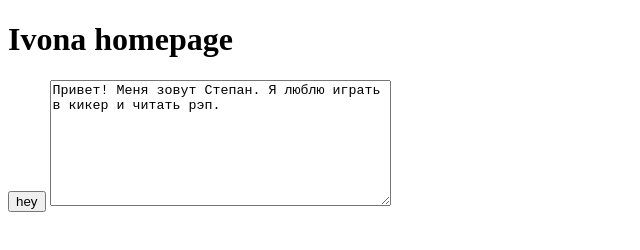
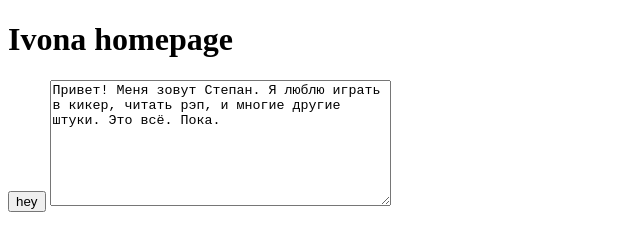
Before and after one commit to O4epegb/ivonatest, a website: page public/index.html in a window 1280 px wide. Both pictures are taken after a click on the button "hey". Shown: the whole page, without its empty margins (0-640 px from the left). Drawn offline with nearby package versions, Linux system fonts and the light colour scheme; no server answers.

```diff
--- a/public/common.js
+++ b/public/common.js
@@ -27,6 +27,6 @@
 
 $('button').click(function() {
     console.log('hello, we are testing hapi and ivona');
-    var text = $('textarea').val() || 'Привет! Меня зовут Максим.';
+    var text = $('textarea').val() || 'Привет! Меня зовут Степан.';
     loadSound(text)
 });
--- a/public/index.html
+++ b/public/index.html
@@ -7,7 +7,7 @@
 <body>
   <h1>Ivona homepage</h1>
   <button>hey</button>
-  <textarea name="name" rows="8" cols="40">Привет! Меня зовут Степан. Я люблю играть в кикер и читать рэп.</textarea>
+  <textarea name="name" rows="8" cols="40">Привет! Меня зовут Степан. Я люблю играть в кикер, читать рэп, и многие другие штуки. Это всё. Пока.</textarea>
   <div class="result"></div>
   <script src="https://code.jquery.com/jquery-2.2.3.min.js" integrity="sha256-a23g1Nt4dtEYOj7bR+vTu7+T8VP13humZFBJNIYoEJo=" crossorigin="anonymous"></script>
   <script src="./common.js"></script>
```
